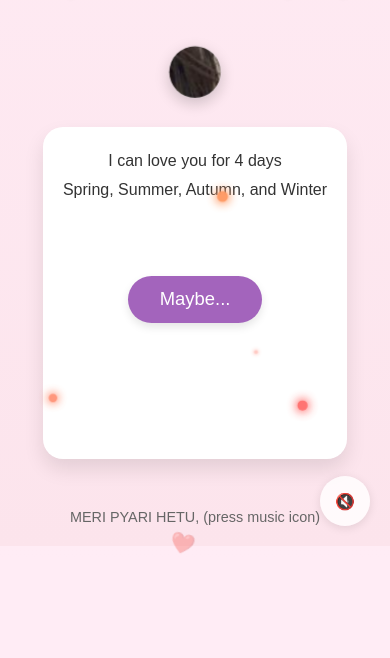
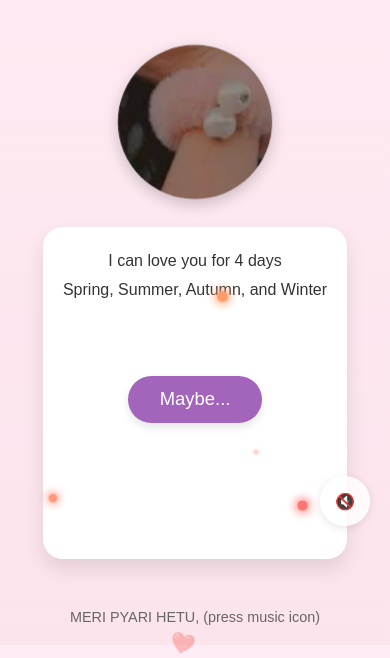
Before and after one commit to shrey-patel2104/fated_love, a plain HTML site: page index.html in a window 390 px wide. Shown: the part 298-956 px from the top of the page. Before the commit the page ends 856 px from the top, so only its background shows below. Drawn offline with Linux system fonts and the light colour scheme.

Commit message:
Update index.html

```diff
--- a/index.html
+++ b/index.html
@@ -584,8 +584,8 @@
             }
 
             .photo-frame {
-                width: 50px;
-                height: 50px;
+                width: 150px;
+                height: 150px;
                 overflow: hidden;      /* Hides any part of the image that overflows */
                 object-fit: cover;     /* Makes the image cover the frame area */
                 display: block;        /* Ensures proper box model handling */
@@ -601,7 +601,7 @@
     </div>
     <div class="photo-frame">
         <div class="photo-placeholder">
-            <img src="image1.jpeg" alt="A special moment" class="inserted-photo">
+            <img src="image.jpeg" alt="A special moment" class="inserted-photo">
         </div>
     </div>
 
```
